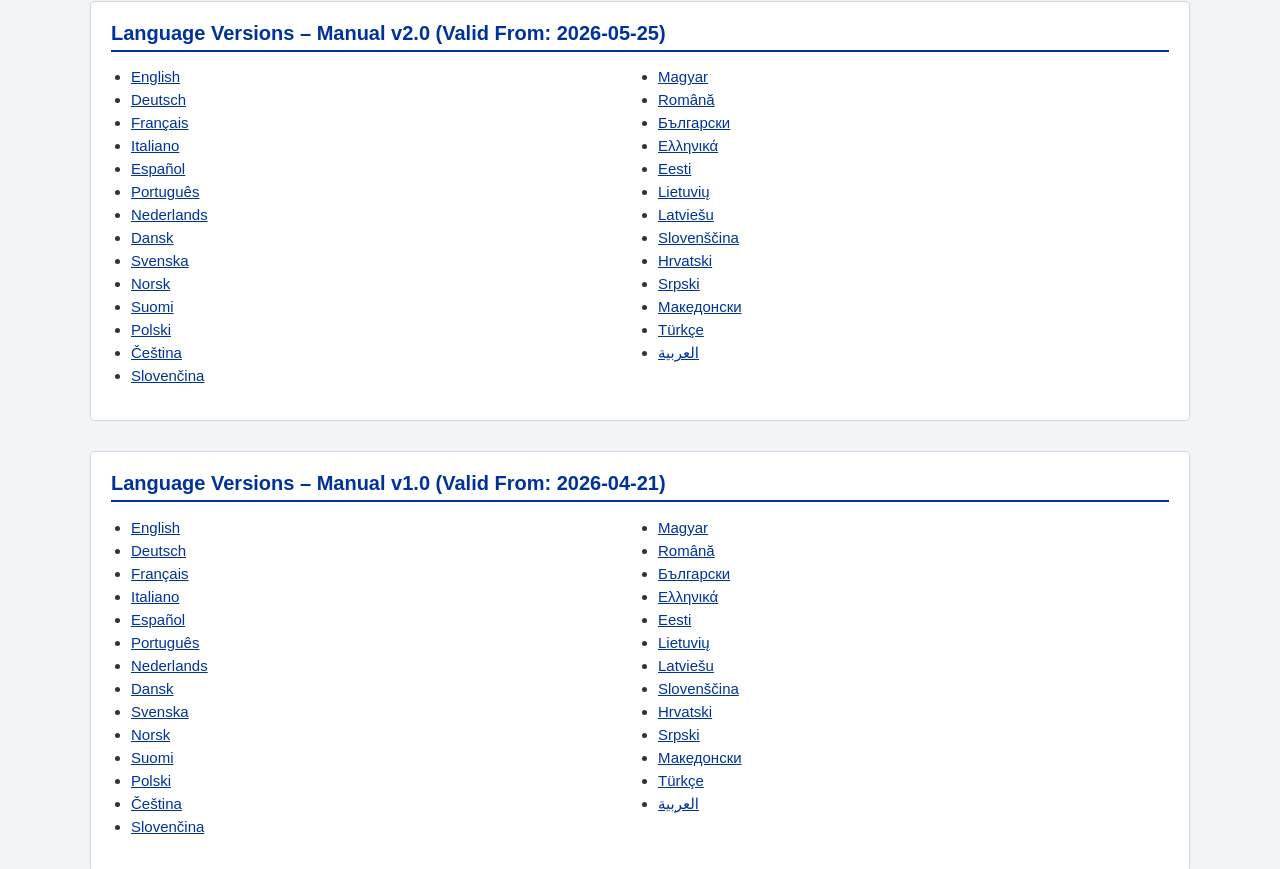
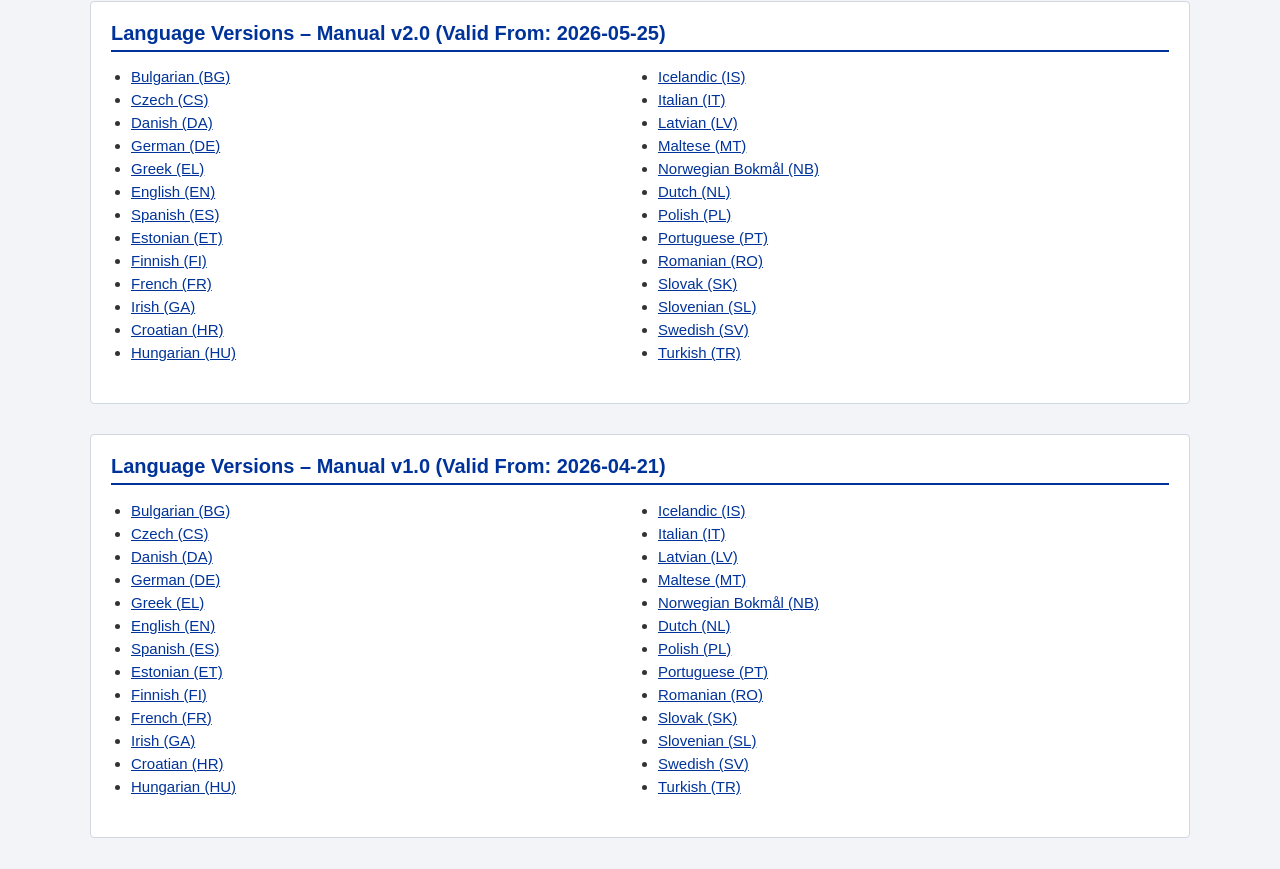
Before and after one commit to Kawasaki-ind-co-ltd-Engineering-Div/TEST_MANUAL, a plain HTML site: page index.html in a window 1280 px wide. Shown: the part 392-1261 px from the top of the page. Drawn offline with Linux system fonts and the light colour scheme.

Commit message:
Add files via upload

```diff
--- a/index.html
+++ b/index.html
@@ -1,4 +1,3 @@
-
 <!DOCTYPE html>
 <html lang="en">
 <head>
@@ -142,33 +141,32 @@
   <div class="block">
     <h2>Language Versions – Manual v2.0 (Valid From: 2026‑05‑25)</h2>
     <ul>
-      <li><a onclick="loadDoc('Manual_v2.0_EN.pdf')">English</a></li>
-      <li><a onclick="loadDoc('Manual_v2.0_DE.pdf')">Deutsch</a></li>
-      <li><a onclick="loadDoc('Manual_v2.0_FR.pdf')">Français</a></li>
-      <li><a onclick="loadDoc('Manual_v2.0_IT.pdf')">Italiano</a></li>
-      <li><a onclick="loadDoc('Manual_v2.0_ES.pdf')">Español</a></li>
-      <li><a onclick="loadDoc('Manual_v2.0_PT.pdf')">Português</a></li>
-      <li><a onclick="loadDoc('Manual_v2.0_NL.pdf')">Nederlands</a></li>
-      <li><a onclick="loadDoc('Manual_v2.0_DA.pdf')">Dansk</a></li>
-      <li><a onclick="loadDoc('Manual_v2.0_SV.pdf')">Svenska</a></li>
-      <li><a onclick="loadDoc('Manual_v2.0_NO.pdf')">Norsk</a></li>
-      <li><a onclick="loadDoc('Manual_v2.0_FI.pdf')">Suomi</a></li>
-      <li><a onclick="loadDoc('Manual_v2.0_PL.pdf')">Polski</a></li>
-      <li><a onclick="loadDoc('Manual_v2.0_CS.pdf')">Čeština</a></li>
-      <li><a onclick="loadDoc('Manual_v2.0_SK.pdf')">Slovenčina</a></li>
-      <li><a onclick="loadDoc('Manual_v2.0_HU.pdf')">Magyar</a></li>
-      <li><a onclick="loadDoc('Manual_v2.0_RO.pdf')">Română</a></li>
-      <li><a onclick="loadDoc('Manual_v2.0_BG.pdf')">Български</a></li>
-      <li><a onclick="loadDoc('Manual_v2.0_EL.pdf')">Ελληνικά</a></li>
-      <li><a onclick="loadDoc('Manual_v2.0_ET.pdf')">Eesti</a></li>
-      <li><a onclick="loadDoc('Manual_v2.0_LT.pdf')">Lietuvių</a></li>
-      <li><a onclick="loadDoc('Manual_v2.0_LV.pdf')">Latviešu</a></li>
-      <li><a onclick="loadDoc('Manual_v2.0_SL.pdf')">Slovenščina</a></li>
-      <li><a onclick="loadDoc('Manual_v2.0_HR.pdf')">Hrvatski</a></li>
-      <li><a onclick="loadDoc('Manual_v2.0_SR.pdf')">Srpski</a></li>
-      <li><a onclick="loadDoc('Manual_v2.0_MK.pdf')">Македонски</a></li>
-      <li><a onclick="loadDoc('Manual_v2.0_TR.pdf')">Türkçe</a></li>
-      <li><a onclick="loadDoc('Manual_v2.0_AR.pdf')">العربية</a></li>
+      <li><a onclick="loadDoc('Manual_v2.0_BG.pdf')">Bulgarian (BG)</a></li>
+      <li><a onclick="loadDoc('Manual_v2.0_CS.pdf')">Czech (CS)</a></li>
+      <li><a onclick="loadDoc('Manual_v2.0_DA.pdf')">Danish (DA)</a></li>
+      <li><a onclick="loadDoc('Manual_v2.0_DE.pdf')">German (DE)</a></li>
+      <li><a onclick="loadDoc('Manual_v2.0_EL.pdf')">Greek (EL)</a></li>
+      <li><a onclick="loadDoc('Manual_v2.0_EN.pdf')">English (EN)</a></li>
+      <li><a onclick="loadDoc('Manual_v2.0_ES.pdf')">Spanish (ES)</a></li>
+      <li><a onclick="loadDoc('Manual_v2.0_ET.pdf')">Estonian (ET)</a></li>
+      <li><a onclick="loadDoc('Manual_v2.0_FI.pdf')">Finnish (FI)</a></li>
+      <li><a onclick="loadDoc('Manual_v2.0_FR.pdf')">French (FR)</a></li>
+      <li><a onclick="loadDoc('Manual_v2.0_GA.pdf')">Irish (GA)</a></li>
+      <li><a onclick="loadDoc('Manual_v2.0_HR.pdf')">Croatian (HR)</a></li>
+      <li><a onclick="loadDoc('Manual_v2.0_HU.pdf')">Hungarian (HU)</a></li>
+      <li><a onclick="loadDoc('Manual_v2.0_IS.pdf')">Icelandic (IS)</a></li>
+      <li><a onclick="loadDoc('Manual_v2.0_IT.pdf')">Italian (IT)</a></li>
+      <li><a onclick="loadDoc('Manual_v2.0_LV.pdf')">Latvian (LV)</a></li>
+      <li><a onclick="loadDoc('Manual_v2.0_MT.pdf')">Maltese (MT)</a></li>
+      <li><a onclick="loadDoc('Manual_v2.0_NB.pdf')">Norwegian Bokmål (NB)</a></li>
+      <li><a onclick="loadDoc('Manual_v2.0_NL.pdf')">Dutch (NL)</a></li>
+      <li><a onclick="loadDoc('Manual_v2.0_PL.pdf')">Polish (PL)</a></li>
+      <li><a onclick="loadDoc('Manual_v2.0_PT.pdf')">Portuguese (PT)</a></li>
+      <li><a onclick="loadDoc('Manual_v2.0_RO.pdf')">Romanian (RO)</a></li>
+      <li><a onclick="loadDoc('Manual_v2.0_SK.pdf')">Slovak (SK)</a></li>
+      <li><a onclick="loadDoc('Manual_v2.0_SL.pdf')">Slovenian (SL)</a></li>
+      <li><a onclick="loadDoc('Manual_v2.0_SV.pdf')">Swedish (SV)</a></li>
+      <li><a onclick="loadDoc('Manual_v2.0_TR.pdf')">Turkish (TR)</a></li>
     </ul>
   </div>
 
@@ -176,33 +174,32 @@
   <div class="block">
     <h2>Language Versions – Manual v1.0 (Valid From: 2026‑04‑21)</h2>
     <ul>
-      <li><a onclick="loadDoc('Manual_v1.0_EN.pdf')">English</a></li>
-      <li><a onclick="loadDoc('Manual_v1.0_DE.pdf')">Deutsch</a></li>
-      <li><a onclick="loadDoc('Manual_v1.0_FR.pdf')">Français</a></li>
-      <li><a onclick="loadDoc('Manual_v1.0_IT.pdf')">Italiano</a></li>
-      <li><a onclick="loadDoc('Manual_v1.0_ES.pdf')">Español</a></li>
-      <li><a onclick="loadDoc('Manual_v1.0_PT.pdf')">Português</a></li>
-      <li><a onclick="loadDoc('Manual_v1.0_NL.pdf')">Nederlands</a></li>
-      <li><a onclick="loadDoc('Manual_v1.0_DA.pdf')">Dansk</a></li>
-      <li><a onclick="loadDoc('Manual_v1.0_SV.pdf')">Svenska</a></li>
-      <li><a onclick="loadDoc('Manual_v1.0_NO.pdf')">Norsk</a></li>
-      <li><a onclick="loadDoc('Manual_v1.0_FI.pdf')">Suomi</a></li>
-      <li><a onclick="loadDoc('Manual_v1.0_PL.pdf')">Polski</a></li>
-      <li><a onclick="loadDoc('Manual_v1.0_CS.pdf')">Čeština</a></li>
-      <li><a onclick="loadDoc('Manual_v1.0_SK.pdf')">Slovenčina</a></li>
-      <li><a onclick="loadDoc('Manual_v1.0_HU.pdf')">Magyar</a></li>
-      <li><a onclick="loadDoc('Manual_v1.0_RO.pdf')">Română</a></li>
-      <li><a onclick="loadDoc('Manual_v1.0_BG.pdf')">Български</a></li>
-      <li><a onclick="loadDoc('Manual_v1.0_EL.pdf')">Ελληνικά</a></li>
-      <li><a onclick="loadDoc('Manual_v1.0_ET.pdf')">Eesti</a></li>
-      <li><a onclick="loadDoc('Manual_v1.0_LT.pdf')">Lietuvių</a></li>
-      <li><a onclick="loadDoc('Manual_v1.0_LV.pdf')">Latviešu</a></li>
-      <li><a onclick="loadDoc('Manual_v1.0_SL.pdf')">Slovenščina</a></li>
-      <li><a onclick="loadDoc('Manual_v1.0_HR.pdf')">Hrvatski</a></li>
-      <li><a onclick="loadDoc('Manual_v1.0_SR.pdf')">Srpski</a></li>
-      <li><a onclick="loadDoc('Manual_v1.0_MK.pdf')">Македонски</a></li>
-      <li><a onclick="loadDoc('Manual_v1.0_TR.pdf')">Türkçe</a></li>
-      <li><a onclick="loadDoc('Manual_v1.0_AR.pdf')">العربية</a></li>
+      <li><a onclick="loadDoc('Manual_v1.0_BG.pdf')">Bulgarian (BG)</a></li>
+      <li><a onclick="loadDoc('Manual_v1.0_CS.pdf')">Czech (CS)</a></li>
+      <li><a onclick="loadDoc('Manual_v1.0_DA.pdf')">Danish (DA)</a></li>
+      <li><a onclick="loadDoc('Manual_v1.0_DE.pdf')">German (DE)</a></li>
+      <li><a onclick="loadDoc('Manual_v1.0_EL.pdf')">Greek (EL)</a></li>
+      <li><a onclick="loadDoc('Manual_v1.0_EN.pdf')">English (EN)</a></li>
+      <li><a onclick="loadDoc('Manual_v1.0_ES.pdf')">Spanish (ES)</a></li>
+      <li><a onclick="loadDoc('Manual_v1.0_ET.pdf')">Estonian (ET)</a></li>
+      <li><a onclick="loadDoc('Manual_v1.0_FI.pdf')">Finnish (FI)</a></li>
+      <li><a onclick="loadDoc('Manual_v1.0_FR.pdf')">French (FR)</a></li>
+      <li><a onclick="loadDoc('Manual_v1.0_GA.pdf')">Irish (GA)</a></li>
+      <li><a onclick="loadDoc('Manual_v1.0_HR.pdf')">Croatian (HR)</a></li>
+      <li><a onclick="loadDoc('Manual_v1.0_HU.pdf')">Hungarian (HU)</a></li>
+      <li><a onclick="loadDoc('Manual_v1.0_IS.pdf')">Icelandic (IS)</a></li>
+      <li><a onclick="loadDoc('Manual_v1.0_IT.pdf')">Italian (IT)</a></li>
+      <li><a onclick="loadDoc('Manual_v1.0_LV.pdf')">Latvian (LV)</a></li>
+      <li><a onclick="loadDoc('Manual_v1.0_MT.pdf')">Maltese (MT)</a></li>
+      <li><a onclick="loadDoc('Manual_v1.0_NB.pdf')">Norwegian Bokmål (NB)</a></li>
+      <li><a onclick="loadDoc('Manual_v1.0_NL.pdf')">Dutch (NL)</a></li>
+      <li><a onclick="loadDoc('Manual_v1.0_PL.pdf')">Polish (PL)</a></li>
+      <li><a onclick="loadDoc('Manual_v1.0_PT.pdf')">Portuguese (PT)</a></li>
+      <li><a onclick="loadDoc('Manual_v1.0_RO.pdf')">Romanian (RO)</a></li>
+      <li><a onclick="loadDoc('Manual_v1.0_SK.pdf')">Slovak (SK)</a></li>
+      <li><a onclick="loadDoc('Manual_v1.0_SL.pdf')">Slovenian (SL)</a></li>
+      <li><a onclick="loadDoc('Manual_v1.0_SV.pdf')">Swedish (SV)</a></li>
+      <li><a onclick="loadDoc('Manual_v1.0_TR.pdf')">Turkish (TR)</a></li>
     </ul>
   </div>
 
```
